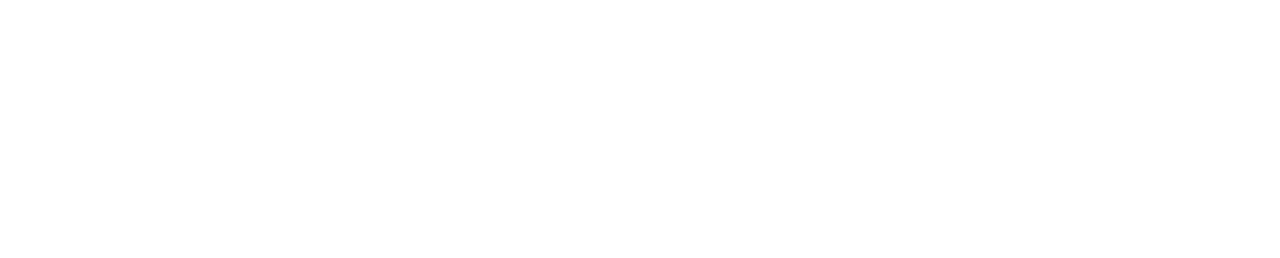
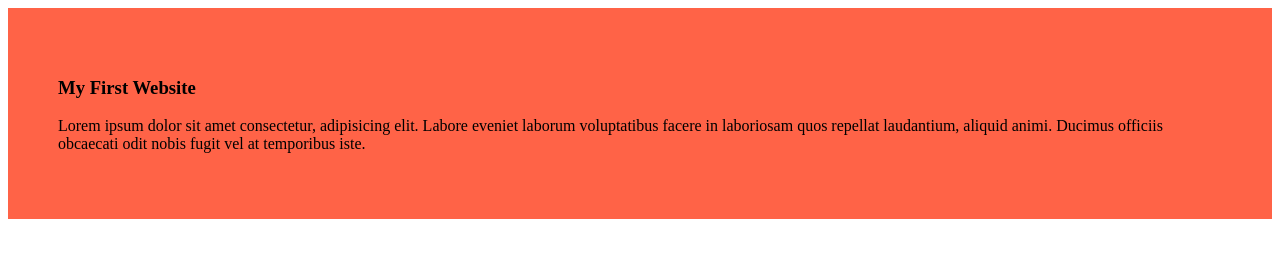
Before and after one commit to tanin3812/my-simple-website, a plain HTML site: page index.html in a window 1280 px wide. Drawn offline with Linux system fonts and the light colour scheme.

Commit message:
added the first blog

```diff
--- a/index.html
+++ b/index.html
@@ -4,8 +4,12 @@
     <meta charset="UTF-8">
     <meta name="viewport" content="width=device-width, initial-scale=1.0">
     <title>My Simple Website</title>
+    <link rel="stylesheet" href="styles/blog.css">
 </head>
 <body>
-
+    <div>
+        <h3>My First Website</h3>
+        <p>Lorem ipsum dolor sit amet consectetur, adipisicing elit. Labore eveniet laborum voluptatibus facere in laboriosam quos repellat laudantium, aliquid animi. Ducimus officiis obcaecati odit nobis fugit vel at temporibus iste.</p>
+    </div>
 </body>
 </html>
--- /dev/null
+++ b/styles/blog.css
@@ -0,0 +1,4 @@
+div{
+    background-color: tomato;
+    padding: 50px;
+}
```
